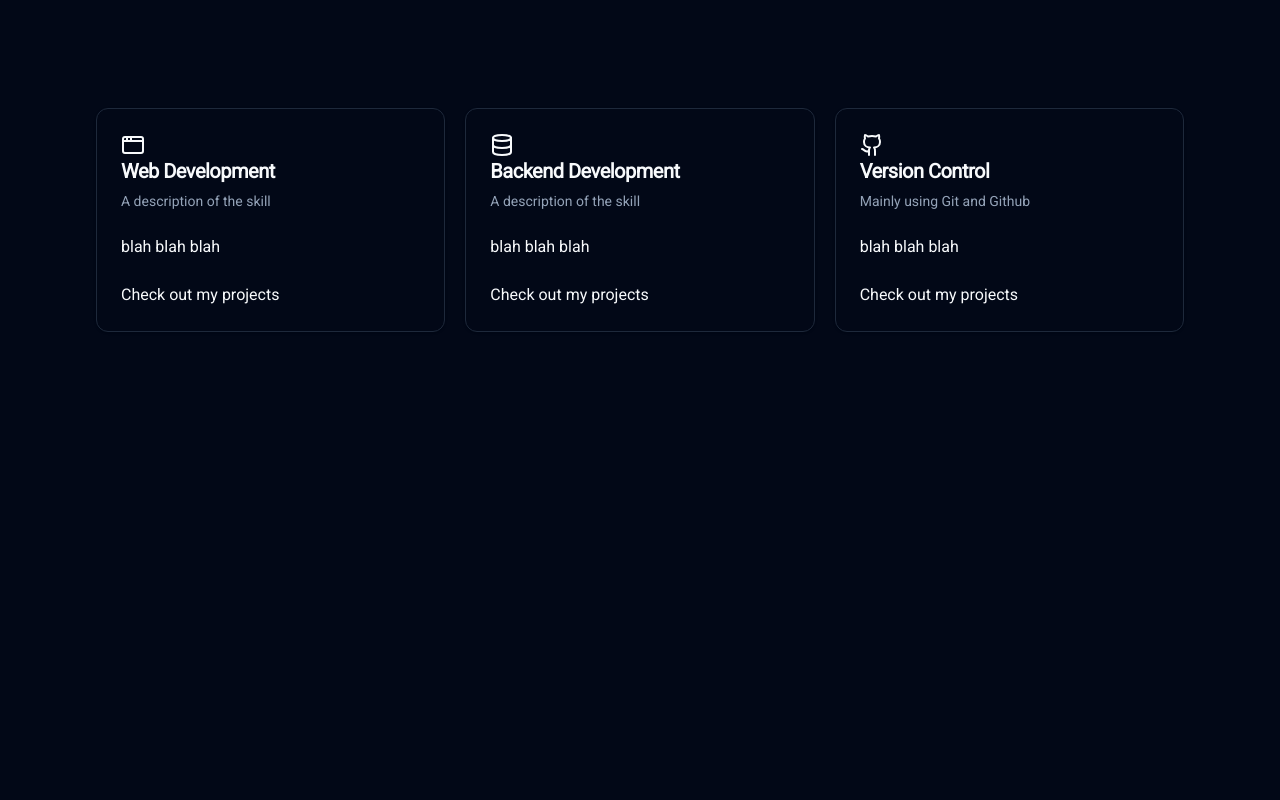
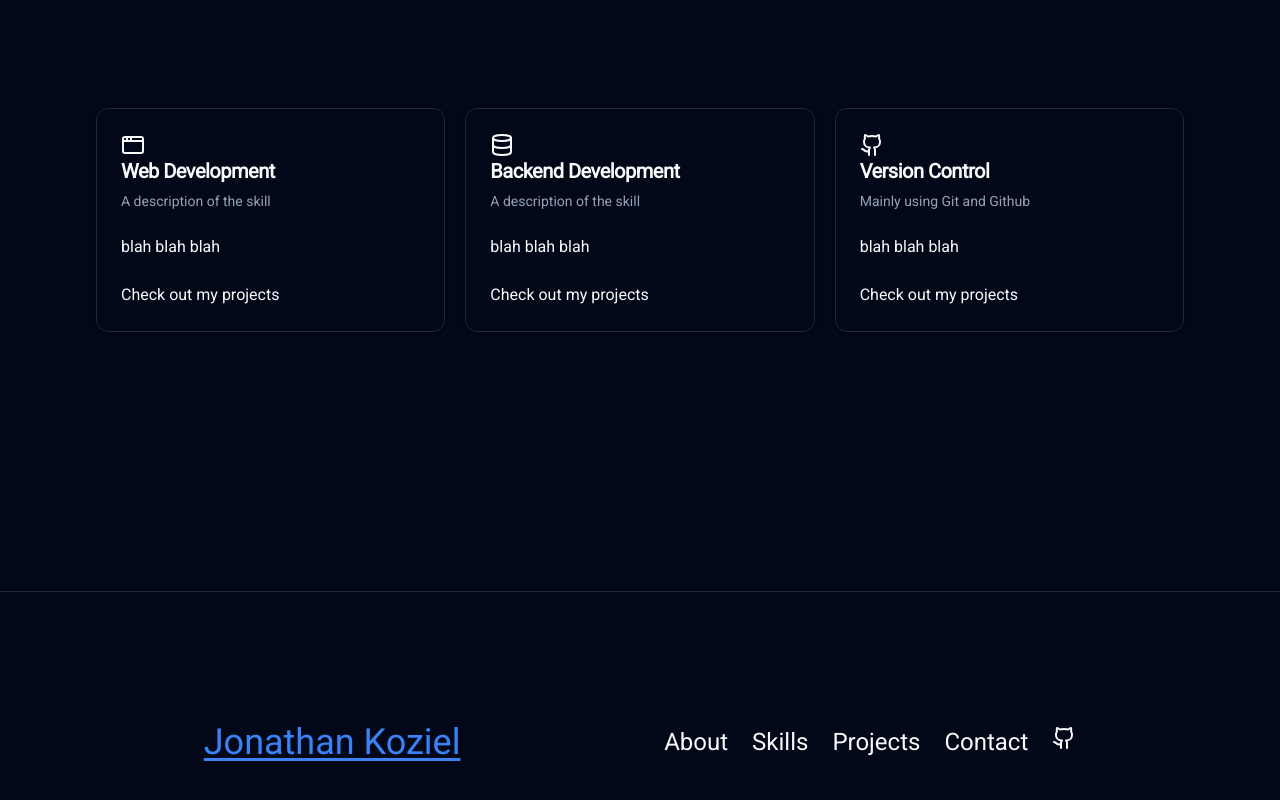
Before and after one commit to j-koziel/my-portfolio, a Next.js app: page / in a window 1280 px wide. Shown: the part 1291-2091 px from the top of the page. Before the commit the page ends 1882 px from the top, so only its background shows below. Built offline with nearby package versions, Linux system fonts and the light colour scheme.

Commit message:
feat: footer section

```diff
--- a/package.json
+++ b/package.json
@@ -10,6 +10,7 @@
   },
   "dependencies": {
     "@radix-ui/react-icons": "^1.3.0",
+    "@radix-ui/react-separator": "^1.0.3",
     "class-variance-authority": "^0.7.0",
     "clsx": "^2.1.0",
     "lucide-react": "^0.354.0",
--- a/src/app/layout.tsx
+++ b/src/app/layout.tsx
@@ -2,6 +2,7 @@ import type { Metadata } from "next";
 import { Roboto } from "next/font/google";
 import { NavMenu } from "@/components/nav-menu";
 import "./globals.css";
+import { Footer } from "@/components/footer";
 
 const roboto = Roboto({ weight: "400", subsets: ["latin"] });
 
@@ -21,6 +22,7 @@ export default function RootLayout({
       <body className={`${roboto.className} dark`}>
         <NavMenu />
         {children}
+        <Footer />
       </body>
     </html>
   );
--- /dev/null
+++ b/src/components/footer.tsx
@@ -0,0 +1,30 @@
+import { Github } from "lucide-react";
+import { Separator } from "./ui/separator";
+
+export function Footer() {
+  const links = [
+    { label: "About", link: "#about" },
+    { label: "Skills", link: "#skills" },
+    { label: "Projects", link: "#projects" },
+    { label: "Contact", link: "#contact" },
+    { label: <Github />, link: "https://github.com/j-koziel" },
+  ];
+
+  return (
+    <div className="min-h-[300px] w-full">
+      <Separator />
+      <div className="h-[300px] flex flex-col items-center justify-evenly md:flex-row">
+        <h1 className="underline underline-offset-4 text-4xl text-primary">
+          Jonathan Koziel
+        </h1>
+        <div className="flex flex-col gap-6 text-2xl md:flex-row">
+          {links.map((link, i) => (
+            <a href={link.link} key={i}>
+              {link.label}
+            </a>
+          ))}
+        </div>
+      </div>
+    </div>
+  );
+}
--- /dev/null
+++ b/src/components/ui/separator.tsx
@@ -0,0 +1,31 @@
+"use client"
+
+import * as React from "react"
+import * as SeparatorPrimitive from "@radix-ui/react-separator"
+
+import { cn } from "@/lib/utils"
+
+const Separator = React.forwardRef<
+  React.ElementRef<typeof SeparatorPrimitive.Root>,
+  React.ComponentPropsWithoutRef<typeof SeparatorPrimitive.Root>
+>(
+  (
+    { className, orientation = "horizontal", decorative = true, ...props },
+    ref
+  ) => (
+    <SeparatorPrimitive.Root
+      ref={ref}
+      decorative={decorative}
+      orientation={orientation}
+      className={cn(
+        "shrink-0 bg-border",
+        orientation === "horizontal" ? "h-[1px] w-full" : "h-full w-[1px]",
+        className
+      )}
+      {...props}
+    />
+  )
+)
+Separator.displayName = SeparatorPrimitive.Root.displayName
+
+export { Separator }
```
Also changed, not shown: 1 other file (tests, documents, lock files or other folders).
